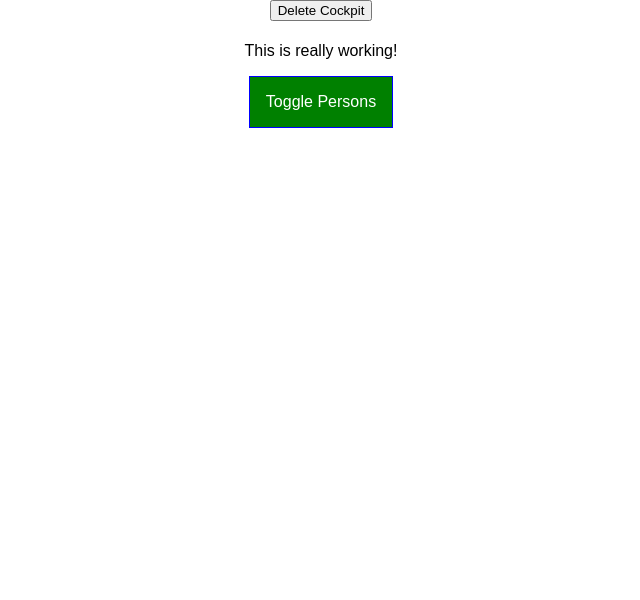
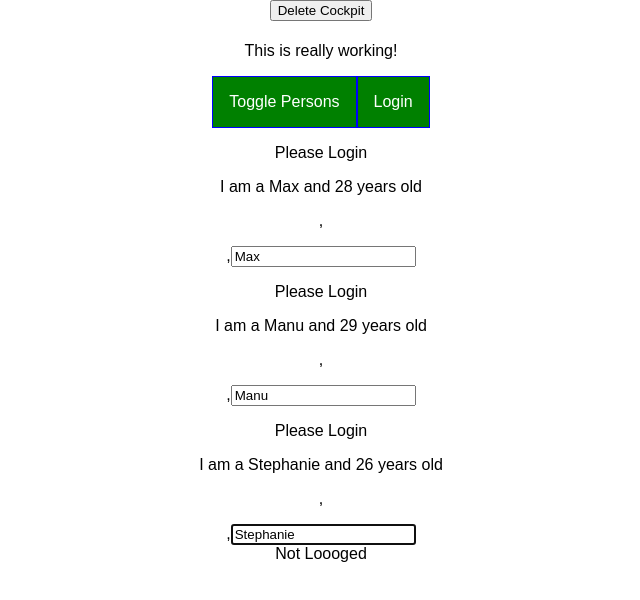
Before and after one commit to ShimnaA/myreactapp, a React (Create React App) app: page / in a window 1280 px wide. Shown: the top 600 px of the page, without its empty margins (319-959 px from the left). Built offline with nearby package versions, Linux system fonts and the light colour scheme.

Commit message:
Context Api

```diff
--- a/src/components/Cockpit/Cockpit.js
+++ b/src/components/Cockpit/Cockpit.js
@@ -1,18 +1,23 @@
-import React, { useEffect } from 'react';
+import React, { useEffect , useRef, useContext} from 'react';
 
 import  './Cockpit.css';
+import AuthContext from '../../context/auth-context'
+const Cockpit  = props  => {
+    const togglebtnref = useRef(null);
+    const authcontext =  useContext(AuthContext);
+    console.log(authcontext.authenticated);
 
-const Cockpit  = props  => {
     useEffect(()=>{
         console.log('Cockpit useEffect')
-        const timer = setTimeout(() => {
+       /* const timer = setTimeout(() => {
           alert('Saved to server');
-        }, 1000);
+        }, 1000);*/
+        togglebtnref.current.click();
         return () => {
-          clearTimeout(timer);
+          //clearTimeout(timer);
           console.log("cockpit.js cleanup work");
         }
-      },[props.persons]
+      },[]
     );
 
     const assignedClasses = [];
@@ -33,8 +38,12 @@ const Cockpit  = props  => {
             <h1>{props.title}</h1>
             <p className={assignedClasses.join( ' ' )}>This is really working!</p>
             <button
+                ref={togglebtnref}
                 className={btnClass}
                 onClick={props.clicked}>Toggle Persons</button>
+
+                    <button onClick={authcontext.login}>Login </button>
+
         </div>
     );
 };
--- a/src/components/Persons/Person/Person.js
+++ b/src/components/Persons/Person/Person.js
@@ -2,24 +2,40 @@ import propTypes from 'prop-types';
 
 import React, {Component} from 'react';
 import  './Person.css';
-import Aux from  '../../../hoc/Auxiliary';
+import AuthContext from '../../../context/auth-context'
 
 class Person extends Component{
-
+    constructor(props){
+        super(props);
+        this.inputElementRef = React.createRef();
+    }
+    static contextType = AuthContext;
+   componentDidMount(){
+       this.inputElementRef.current.focus();
+       console.log(this.context.authenticated);
+   }
 
     render(){
         console.log("person.js rendering");
+
+
         return(
+            <React.Fragment>
 
-            //<div className="Person">
-            //<Aux>
-            <React.Fragment>
+                     {this.context.authenticated ? <p>Authenticated</p> : <p>Please Login</p>}
+
+
+
                     <p  onClick={this.props.click1}>I am a {this.props.name} and {this.props.age} years old </p>,
                     <p >{this.props.children} </p>,
-                    <input type="text" onChange={this.props.change} value={this.props.name} />
+                    <input
+                    type="text"
+                    ref={this.inputElementRef}
+                    onChange={this.props.change}
+                    value={this.props.name} />
+
             </React.Fragment>
-            //</Aux>
-           // </div>
+
         );
 
     }
--- a/src/components/Persons/Persons.js
+++ b/src/components/Persons/Persons.js
@@ -1,20 +1,21 @@
 import React, {Component} from 'react';
-import Person from './Person/Person'
+import Person from './Person/Person';
+
 
 class Persons extends Component {
     //static getDerivedStateFromProps(props, state){
       //  console.log("persons.js getDerivedStateFromProps");
         //return null;
     //}
-    shouldComponentUpdate(nextProps, nextState){
-        console.log("persons.js shouldComponentUpdate");
+    //shouldComponentUpdate(nextProps, nextState){
+       /* console.log("persons.js shouldComponentUpdate");
         if (nextProps.persons !== this.props.persons){
             return true;
         }else{
             return false;
-        }
-
-    }
+        }*/
+       // return true
+   // }
 
     getSnapshotBeforeUpdate(prevProps, prevState){
         console.log("persons.js getSnapshotBeforeUpdate");
@@ -30,16 +31,20 @@ class Persons extends Component {
 
     render(){
         console.log("persons.js rendering");
-        return this.props.persons.map((person, index) => {
+        console.log("shim");
+        console.log(this.props.isauth);
+        return (this.props.persons.map((person, index) => {
             return  (
             <Person
              key={person.id}
              name={person.name}
              age={person.age}
+             isauthen={this.props.isauth}
              change={(event) => this.props.changed(event, person.id)}
              click1={() => this.props.clicked(index)}/>
             );
-         });
+         })
+        );
     }
 
 }
--- a/src/containers/App.js
+++ b/src/containers/App.js
@@ -3,7 +3,7 @@ import './App.css';
 
 import Persons from '../components/Persons/Persons';
 import Cockpit from '../components/Cockpit/Cockpit'
-import WithClass from '../hoc/WithClass';
+import AuthContext from '../context/auth-context'
 
 
 class App extends Component {
@@ -21,8 +21,11 @@ class App extends Component {
     otherState: 'some other value',
     showPersons: false,
     showbutton: true,
-    changeCounter: 0
+    changeCounter: 0,
+    isauthenticated: false
   }
+
+  static contextType = AuthContext;
 
   static getDerivedStateFromProps(props, state){
 
@@ -32,6 +35,7 @@ class App extends Component {
 
   componentDidMount(){
     console.log("App.js componentDidMount");
+    console.log(this.context.authenticated);
   }
 
   shouldComponentUpdate(){
@@ -94,6 +98,9 @@ class App extends Component {
   deletecockpitHandler = () =>{
     this.setState({showbutton: false})
   }
+  loginHandler = () =>{
+    this.setState({isauthenticated: true})
+  }
 
   render () {
 
@@ -105,31 +112,45 @@ class App extends Component {
         <div>
           <Persons persons={this.state.persons}
           changed={this.personChangeHandler}
-          clicked={this.deletePersonHandler}/>
+          clicked={this.deletePersonHandler}
+          isauth={this.state.isauthenticated}/>
         </div>
       );
 
     }
+    let logindata = null;
+    if (this.state.isauthenticated){
+      logindata = <div> Loooged</div>
+    }else{
+      logindata = <div> Not Loooged</div>
+    }
 
     return (
-     // <div className="App">
-        <WithClass classes="App">
+      <div className="App">
+
             <button
                 onClick={() =>{
                   this.setState({showbutton: false});
               }}>
                 Delete Cockpit
             </button>
+            <AuthContext.Provider value={{
+                      authenticated: this.state.isauthenticated,
+                      login: this.loginHandler
+                    }}
+            >
                 {this.state.showbutton ?
-              <Cockpit persons={this.state.persons}
+                  (<Cockpit persons={this.state.persons}
                   showPersons={this.state.showPersons}
-              clicked={this.togglePersonsHandler}/>
+                  clicked={this.togglePersonsHandler}
+                  />)
                   : null
                 }
                   {persons}
-        </WithClass>
+              </AuthContext.Provider>
+              {logindata}
 
-      //</div>
+      </div>
     );
 
   }
--- /dev/null
+++ b/src/context/auth-context.js
@@ -0,0 +1,9 @@
+import React from 'react';
+
+const authContext = React.createContext({
+    authenticated: false,
+    login: () => {}
+})
+
+
+export default authContext;
```
Lines whose indentation alone changed are shown as unchanged.
